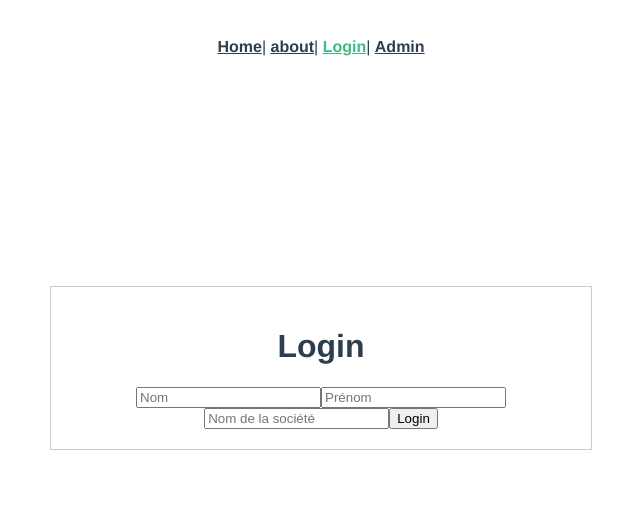
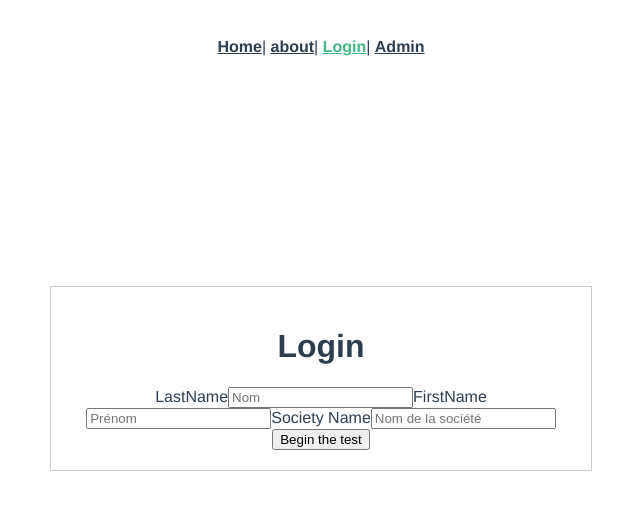
Before and after one commit to CorentinGautier/app-questionnaire-vue, a Vue app: page /#/login in a window 1280 px wide. Shown: the top 510 px of the page, without its empty margins (319-959 px from the left). Built offline with nearby package versions, Linux system fonts and the light colour scheme.

Commit message:
debut redirection

```diff
--- a/src/views/Login.vue
+++ b/src/views/Login.vue
@@ -1,15 +1,17 @@
 <template>
   <div id='login'>
    <h1>Login</h1>
+   <form submit prevent="false">
+    <label for="cguserLastname">LastName</label>
     <input type='text' name='userLastname' v-model='input.cguserLastname' placeholder='Nom' />
+
+    <label for="cguserFirstname">FirstName</label>
     <input type='text' name='userFirstname' v-model='input.cguserFirstname' placeholder='Prénom' />
-    <input
-      type='text'
-      name='societyName'
-      v-model='input.cgsocietyName'
-      placeholder='Nom de la société'
-    />
-    <button type='button' v-on:click='login()'>Login</button>
+
+    <label for="cgsocietyName">Society Name</label>
+    <input type='text' name='societyName' v-model='input.cgsocietyName' placeholder='Nom de la société'/>
+    <button type='submit' v-on:click.stop='login()'>Begin the test</button>
+    </form>
   </div>
 </template>
 <script>
@@ -27,10 +29,9 @@ export default {
   methods: {
     login () {
       if (this.cguserFirstname !== '' && this.cguserLastname !== '' && this.cgsocietyName !== '') {
-        return true
+        this.$routeur.push('/questionnaire?cguserFirstname=' + this.cguserFirstname + '&cguserLastName' + this.cguserLastName + '$cgsocietyName=' + this.cgsocietyName)
       } else {
         console.log = 'Please put your first.last name and your society name.'
-        return false
       }
     }
   }
```
Also changed, not shown: 1 other file (tests, documents, lock files or other folders).
